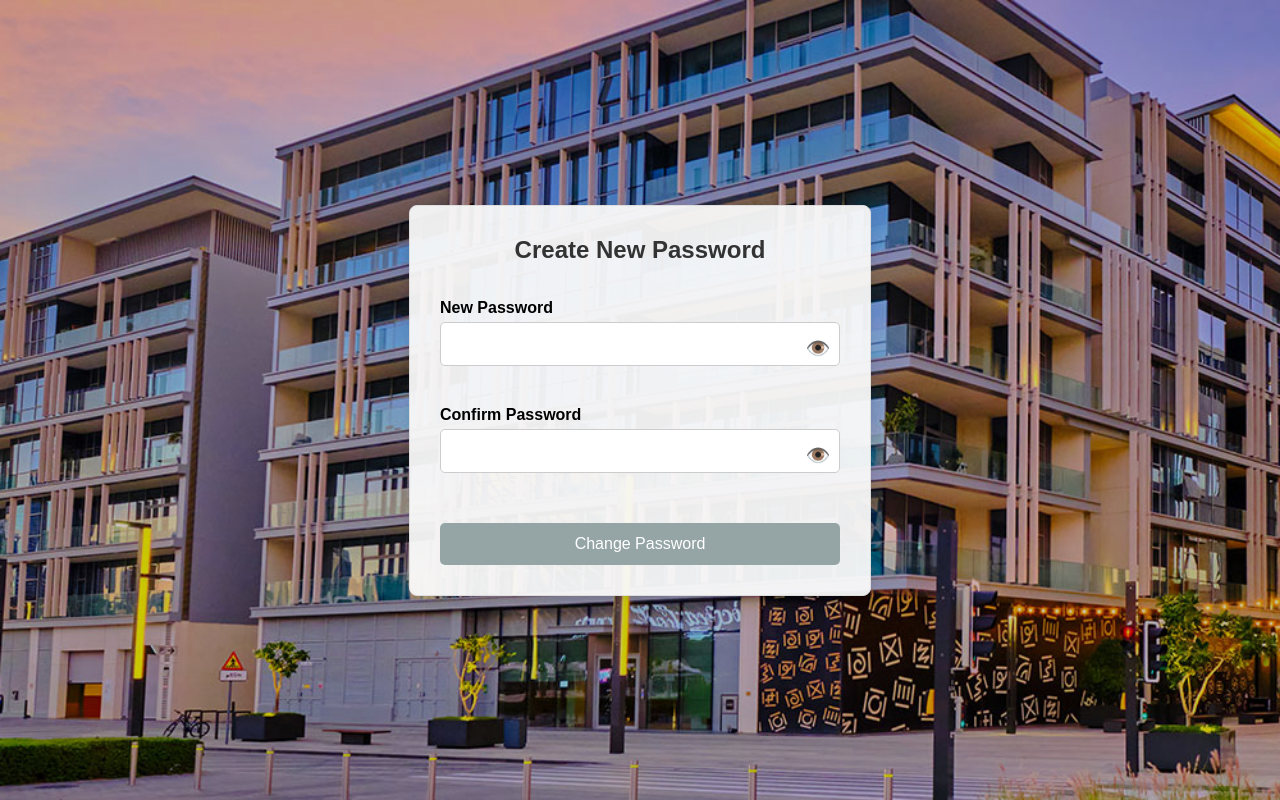
After one commit to SirNdinya/RentHive, a Django app: page /user/reset/1/1/ in a window 1280 px wide. The commit adds this page. Run offline with Django 5.2, Linux system fonts and the light colour scheme.

Commit message:
Added password reset functionality and admin panel logs view

```diff
--- a/RentHive/settings.py
+++ b/RentHive/settings.py
@@ -31,7 +31,7 @@ SECRET_KEY = 'django-insecure-rd-m!@^!m$7ytk-021hag%u857)3p*1i7b*dk+253nn#uzj@yy
 # SECURITY WARNING: don't run with debug turned on in production!
 DEBUG = True
 
-ALLOWED_HOSTS = ['10.117.164.243', '127.0.0.1']
+ALLOWED_HOSTS = ['127.0.0.1', 'localhost']
 
 
 # Application definition
--- a/listings/models.py
+++ b/listings/models.py
@@ -6,7 +6,6 @@ class Listing(models.Model):
     STATUS_CHOICES = [
         ('Available', 'Available'),
         ('Rented', 'Rented'),
-        ('Pending', 'Pending'),
     ]
 
     listing_id = models.UUIDField(default=uuid.uuid4, editable=False, unique=True)
--- a/listings/templates/listing_list.html
+++ b/listings/templates/listing_list.html
@@ -2,7 +2,7 @@
 {% load static %}
 
 {% block content %}
-<link rel="stylesheet" href="{% static 'css/listings_styles.css' %}">
+<link rel="stylesheet" href="{% static 'css/property_styles.css' %}">
 
 <h1>Rental Listings</h1>
 <hr>
--- a/listings/views.py
+++ b/listings/views.py
@@ -1,5 +1,5 @@
 # views.py
-from django.shortcuts import render, get_object_or_404, redirect
+from django.shortcuts import render, redirect
 from django.contrib.auth.decorators import login_required
 from django.http import HttpResponseForbidden
 from django.db.models import Q
--- a/property/admin.py
+++ b/property/admin.py
@@ -33,7 +33,7 @@ class PropertyAdmin(admin.ModelAdmin):
         updated_count = queryset.update(status='approved')
         self.message_user(
             request,
-            f'{updated_count} property(ies) were successfully marked as approved.',
+            f'{updated_count} property(ies) were approved.',
             level='success'
         )
 
@@ -41,7 +41,7 @@ class PropertyAdmin(admin.ModelAdmin):
         updated_count = queryset.update(status='rejected')
         self.message_user(
             request,
-            f'{updated_count} property(ies) were successfully marked as rejected.',
+            f'{updated_count} property(ies) were successfully  rejected.',
             level='error'
         )
     approve_property.short_description = "Approve selected properties"
--- a/property/models.py
+++ b/property/models.py
@@ -13,7 +13,7 @@ class Property(models.Model):
     # Field for the name of the property (e.g., apartment name, building name, etc.)
     name = models.CharField(max_length=200)
 
-    # Field for the location of the property (e.g., city, neighborhood)
+
     location = models.CharField(max_length=300)
     area = models.CharField(max_length=300, default='')
 
@@ -36,5 +36,9 @@ class Property(models.Model):
     date_added = models.DateTimeField(auto_now_add=True)
 
     # String representation of the Property object
+    class Meta:
+        verbose_name = 'Property'
+        verbose_name_plural = 'Properties'
+
     def __str__(self):
         return self.name
--- /dev/null
+++ b/requirements.txt
@@ -0,0 +1,6 @@
+asgiref==3.8.1
+Django==5.1.7
+djangorestframework==3.16.0
+pillow==11.1.0
+python-dotenv==1.1.0
+sqlparse==0.5.3
--- a/static/css/base_styles.css
+++ b/static/css/base_styles.css
@@ -1,7 +1,7 @@
 /* Global Styles */
 body {
   font-family: 'Arial', sans-serif; /* Sets the font of the body to Arial, with sans-serif as a fallback */
-  background: linear-gradient(rgba(0, 0, 0, 0.8), rgba(0, 0, 0, 0.8)), url("../images/background.jpg") no-repeat center center fixed;
+  background: linear-gradient(rgba(0, 0, 0, 0.2), rgba(0, 0, 0, 0.2)), url("../images/background.jpg") no-repeat center center fixed;
   background-size: cover; /* Ensures the image covers the whole screen */
   margin: 0; /* Removes default margin from the body */
   padding: 0; /* Removes default padding from the body */
--- a/user/templates/login.html
+++ b/user/templates/login.html
@@ -64,7 +64,12 @@
       <div class="alternative-option">
         <p>Don't have an account? <a href="{% url 'register' %}">Register here</a></p>
       </div>
+        <!-- Forgot Password Link -->
+        <div class="alternative-option">
+          <p><a href="{% url 'password_reset' %}">Forgot your password?</a></p>
+        </div>
     </div>
+
   </div>
 {% endblock %}
 
--- /dev/null
+++ b/user/templates/password_reset_confirm.html
@@ -0,0 +1,242 @@
+<!DOCTYPE html>
+<html lang="en">
+<head>
+    <meta charset="UTF-8">
+    <meta name="viewport" content="width=device-width, initial-scale=1.0">
+    <title>Create New Password</title>
+
+    <!-- Internal CSS for styling -->
+    <style>
+        body {
+            background-image: linear-gradient(rgba(0, 0, 0, 0.2), rgba(0, 0, 0, 0.2)), url('/static/images/background.jpg');
+            background-size: cover;
+            background-position: center;
+            background-repeat: no-repeat;
+            background-attachment: fixed;
+            margin: 0;
+            padding: 0;
+            font-family: Arial, sans-serif;
+            min-height: 100vh;
+            display: flex;
+            align-items: center;
+            justify-content: center;
+        }
+
+        form {
+            width: 400px;
+            margin: 20px;
+            padding: 30px;
+            border: 1px solid #ddd;
+            border-radius: 8px;
+            background-color: rgba(249, 249, 249, 0.95);
+            display: flex;
+            flex-direction: column;
+            gap: 15px;
+            box-shadow: 0 4px 8px rgba(0, 0, 0, 0.1);
+        }
+
+        h2 {
+            text-align: center;
+            color: #333;
+            margin: 0 0 20px 0;
+        }
+
+        label {
+            margin-bottom: 5px;
+            font-weight: bold;
+        }
+
+        input[type="password"], input[type="text"] {
+            padding: 12px;
+            font-size: 16px;
+            width: 100%;
+            border: 1px solid #ccc;
+            border-radius: 5px;
+            box-sizing: border-box;
+        }
+
+        .input-container {
+            position: relative;
+            display: flex;
+            flex-direction: column;
+            min-height: 90px; /* Reserve space for error messages */
+        }
+
+        .error {
+            color: #e74c3c;
+            font-size: 14px;
+            margin-top: 5px;
+            height: 20px; /* Fixed height for error message */
+            visibility: hidden; /* Instead of display:none to maintain layout */
+            opacity: 0;
+            transition: opacity 0.3s ease;
+        }
+
+        .error.show {
+            visibility: visible;
+            opacity: 1;
+        }
+
+        .toggle-password {
+            position: absolute;
+            right: 10px;
+            top: 37px;
+            cursor: pointer;
+            font-size: 20px;
+            background: none;
+            border: none;
+            padding: 0;
+            width: 24px;
+            height: 24px;
+            display: flex;
+            align-items: center;
+            justify-content: center;
+        }
+
+        button[type="submit"] {
+            width: 100%;
+            padding: 12px 0;
+            background-color: #3498db;
+            color: white;
+            border: none;
+            border-radius: 5px;
+            font-size: 16px;
+            cursor: pointer;
+            transition: background-color 0.3s;
+            margin-top: 10px;
+        }
+
+        button[type="submit"]:hover {
+            background-color: #2980b9;
+        }
+
+        button[type="submit"]:disabled {
+            background-color: #95a5a6;
+            cursor: not-allowed;
+        }
+    </style>
+</head>
+<body>
+
+<!-- Form for password reset -->
+<form method="post" onsubmit="return validateForm()">
+    <h2>Create New Password</h2>
+    {% csrf_token %}
+
+    <!-- New Password Field -->
+    <div class="input-container">
+        <label for="id_new_password1">New Password</label>
+        <input type="password" name="new_password1" id="id_new_password1" oninput="validatePassword1()" />
+        <button type="button" id="togglePassword1" class="toggle-password" aria-label="Toggle password visibility">👁️</button>
+        <small id="password1_error" class="error">Password must be at least 8 characters long, include a number, and a special character (@$!%*?&).</small>
+    </div>
+
+    <!-- Confirm Password Field -->
+    <div class="input-container">
+        <label for="id_new_password2">Confirm Password</label>
+        <input type="password" name="new_password2" id="id_new_password2" oninput="validatePassword2()" />
+        <button type="button" id="togglePassword2" class="toggle-password" aria-label="Toggle password visibility">👁️</button>
+        <small id="password2_error" class="error">Passwords must match.</small>
+    </div>
+
+    <!-- Submit Button -->
+    <button type="submit" id="submitBtn">Change Password</button>
+</form>
+
+<!-- Internal JavaScript for form validation and password visibility toggle -->
+<script>
+    // Password visibility toggle
+    const togglePassword1 = document.getElementById("togglePassword1");
+    const passwordInput1 = document.getElementById("id_new_password1");
+
+    const togglePassword2 = document.getElementById("togglePassword2");
+    const passwordInput2 = document.getElementById("id_new_password2");
+
+    togglePassword1.addEventListener("click", function () {
+        const type = passwordInput1.type === "password" ? "text" : "password";
+        passwordInput1.type = type;
+        this.textContent = type === "password" ? "👁️" : "🙈";
+        this.setAttribute('aria-label', type === "password" ? "Show password" : "Hide password");
+    });
+
+    togglePassword2.addEventListener("click", function () {
+        const type = passwordInput2.type === "password" ? "text" : "password";
+        passwordInput2.type = type;
+        this.textContent = type === "password" ? "👁️" : "🙈";
+        this.setAttribute('aria-label', type === "password" ? "Show password" : "Hide password");
+    });
+
+    // Form validation functions
+    function validatePassword1() {
+        const password1 = document.getElementById("id_new_password1").value;
+        const password1Error = document.getElementById("password1_error");
+        const password1Pattern = /^(?=.*[A-Za-z])(?=.*\d)(?=.*[@$!%*?&])[A-Za-z\d@$!%*?&]{8,}$/;
+
+        if (!password1) {
+            password1Error.textContent = "Password is required";
+            password1Error.classList.add("show");
+            return false;
+        } else if (!password1Pattern.test(password1)) {
+            password1Error.textContent = "Password must be at least 8 characters long, include a number, and a special character (@$!%*?&).";
+            password1Error.classList.add("show");
+            return false;
+        } else {
+            password1Error.classList.remove("show");
+            return true;
+        }
+    }
+
+    function validatePassword2() {
+        const password1 = document.getElementById("id_new_password1").value;
+        const password2 = document.getElementById("id_new_password2").value;
+        const password2Error = document.getElementById("password2_error");
+
+        if (!password2) {
+            password2Error.textContent = "Please confirm your password";
+            password2Error.classList.add("show");
+            return false;
+        } else if (password1 !== password2) {
+            password2Error.textContent = "Passwords must match.";
+            password2Error.classList.add("show");
+            return false;
+        } else {
+            password2Error.classList.remove("show");
+            return true;
+        }
+    }
+
+    function validateForm() {
+        const isPassword1Valid = validatePassword1();
+        const isPassword2Valid = validatePassword2();
+
+        return isPassword1Valid && isPassword2Valid;
+    }
+
+    // Real-time validation and submit button state
+    document.getElementById("id_new_password1").addEventListener('input', function() {
+        validatePassword1();
+        validatePassword2();
+        updateSubmitButton();
+    });
+
+    document.getElementById("id_new_password2").addEventListener('input', function() {
+        validatePassword2();
+        updateSubmitButton();
+    });
+
+    function updateSubmitButton() {
+        const submitBtn = document.getElementById("submitBtn");
+        const password1 = document.getElementById("id_new_password1").value;
+        const password2 = document.getElementById("id_new_password2").value;
+        const password1Pattern = /^(?=.*[A-Za-z])(?=.*\d)(?=.*[@$!%*?&])[A-Za-z\d@$!%*?&]{8,}$/;
+
+        const isValid = password1Pattern.test(password1) && password1 === password2;
+        submitBtn.disabled = !isValid;
+    }
+
+    // Initialize button state
+    updateSubmitButton();
+</script>
+
+</body>
+</html>
--- /dev/null
+++ b/user/templates/password_reset_done.html
@@ -0,0 +1,3 @@
+<p style="font-size: 16px; color: #333; text-align: center; padding: 10px; background-color: #f0f0f0; border-radius: 5px; margin-top: 20px;">
+  We have emailed you instructions for setting your password.
+</p>
--- a/user/urls.py
+++ b/user/urls.py
@@ -4,7 +4,8 @@ from django.urls import path
 
 from RentHive import settings
 from . import views
-from .views import activate_view, university_suggestions, custom_logout_view
+from .views import activate_view, university_suggestions, custom_logout_view, CustomPasswordResetView
+from django.contrib.auth import views as auth_views
 
 urlpatterns = [
     path('register/', views.register_view, name='register'),
@@ -14,6 +15,7 @@ urlpatterns = [
 
     path('activate/<uidb64>/<token>/', activate_view, name='activate'),
     path('logout/', custom_logout_view, name='logout'),
-
-
+    path('password_reset/', CustomPasswordResetView.as_view(), name='password_reset'),    path('password_reset/done/',auth_views.PasswordResetDoneView.as_view(template_name='password_reset_done.html'),name='password_reset_done'),
+    path('reset/<uidb64>/<token>/',auth_views.PasswordResetConfirmView.as_view(template_name='password_reset_confirm.html'),name='password_reset_confirm'),
+    path('reset/done/',auth_views.PasswordResetCompleteView.as_view(template_name='password_reset_complete.html'),name='password_reset_complete'),
               ]+ static(settings.STATIC_URL, document_root=settings.STATIC_ROOT)
```
Also changed, not shown: user/admin.py (+33 -1 lines), user/templates/password_reset.html (added, +42 -0 lines), user/templates/password_reset_complete.html (added, +9 -0 lines), user/templates/password_reset_email.html (added, +52 -0 lines), user/templates/view_actions.html (added, +36 -0 lines), user/views.py (+26 -0 lines), db.sqlite3.
